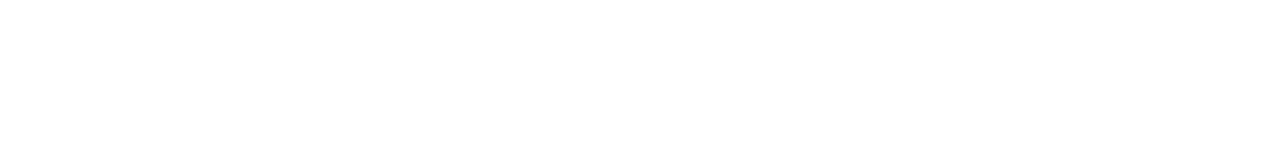
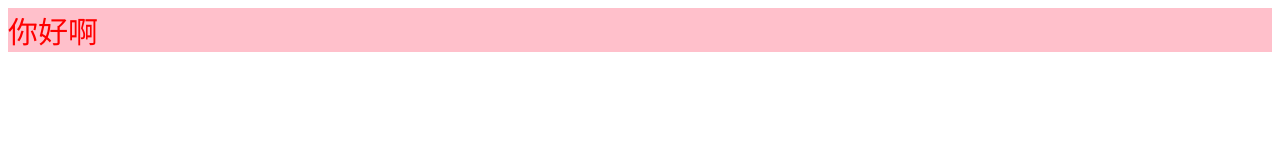
Before and after one commit to chenxiang02/ptroject_02, a plain HTML site: page index.html in a window 1280 px wide. Shown: the top 160 px of the page. Drawn offline with Linux system fonts and the light colour scheme.

Commit message:
已修改

```diff
--- a/index.html
+++ b/index.html
@@ -13,13 +13,15 @@
     }
 
     div {
+        color: red;
+        font-size: 30px;
         background: pink;
     }
 </style>
 
 <body>
     <div>
-
+        你好啊
     </div>
 </body>
 <script>
```
